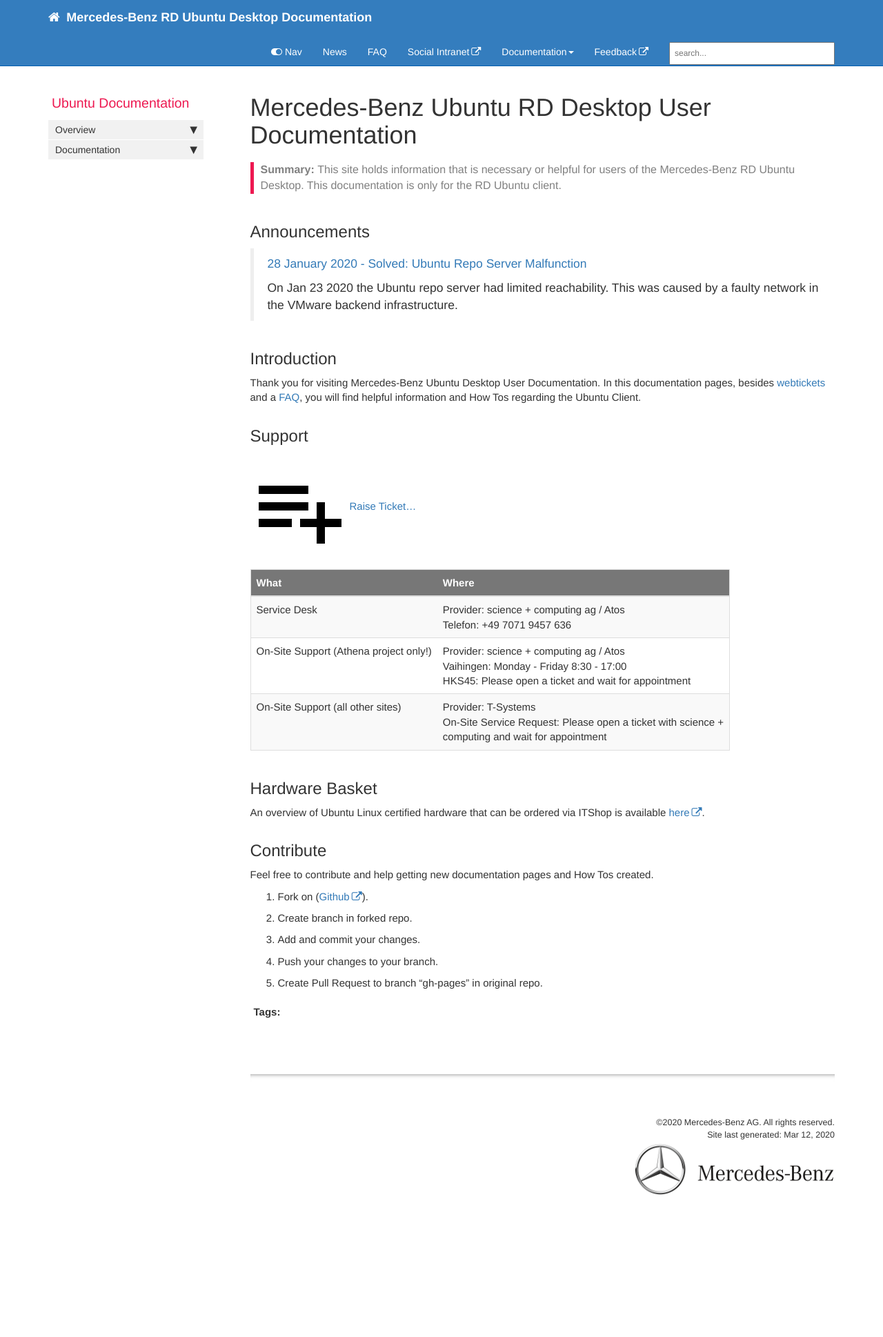
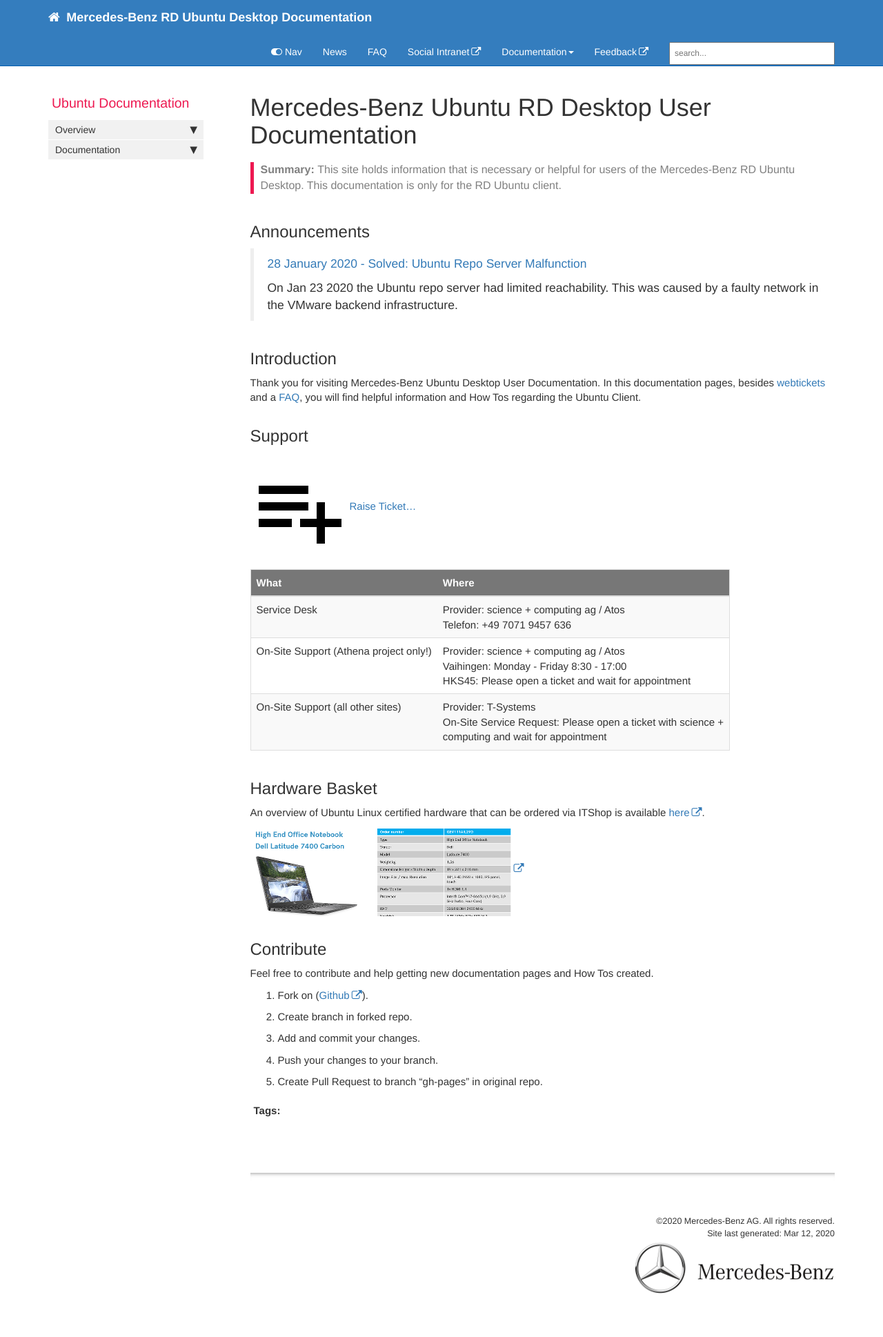
Before and after one commit to RajputPawan/Prometheus, a Jekyll site: the page built from index.md, in a window 1280 px wide. Shown: the whole page at 69% size. Built offline with Jekyll 4.4.1, drawn with Linux system fonts in a browser that asks for light colours; comment, search, counter and statistics services are not loaded; before the commit the page ends 1795 px from its top, so only the background shows below that.

Commit message:
adding hw image to make hw basket more visible (#24)

```diff
--- a/index.md
+++ b/index.md
@@ -33,6 +33,7 @@
 ## Hardware Basket
 
 An overview of Ubuntu Linux certified hardware that can be ordered via ITShop is available [here](https://team.sp.wp.corpintra.net/sites/00401/csm/_layouts/15/WopiFrame2.aspx?sourcedoc=/sites/00401/csm/Warenkorb%20HWDokumente/Hardware-basket%20Ubuntu%20Engineering.pptx&action=default).
+[![Create Ticket]({{ site.baseurl }}/images/hw_basket.png)](https://team.sp.wp.corpintra.net/sites/00401/csm/_layouts/15/WopiFrame2.aspx?sourcedoc=/sites/00401/csm/Warenkorb%20HWDokumente/Hardware-basket%20Ubuntu%20Engineering.pptx&action=default)
 
 ## Contribute
 
```
Also changed, not shown: images/hw_basket.png (added).
